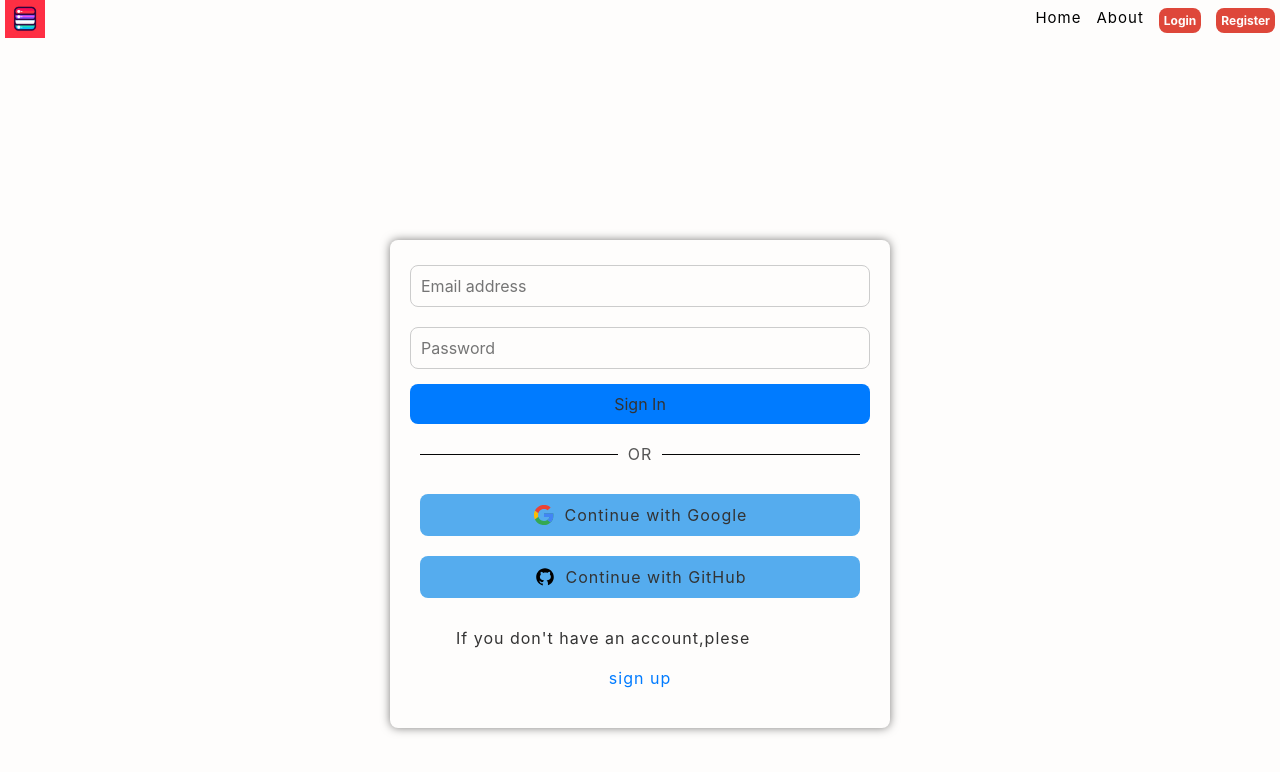
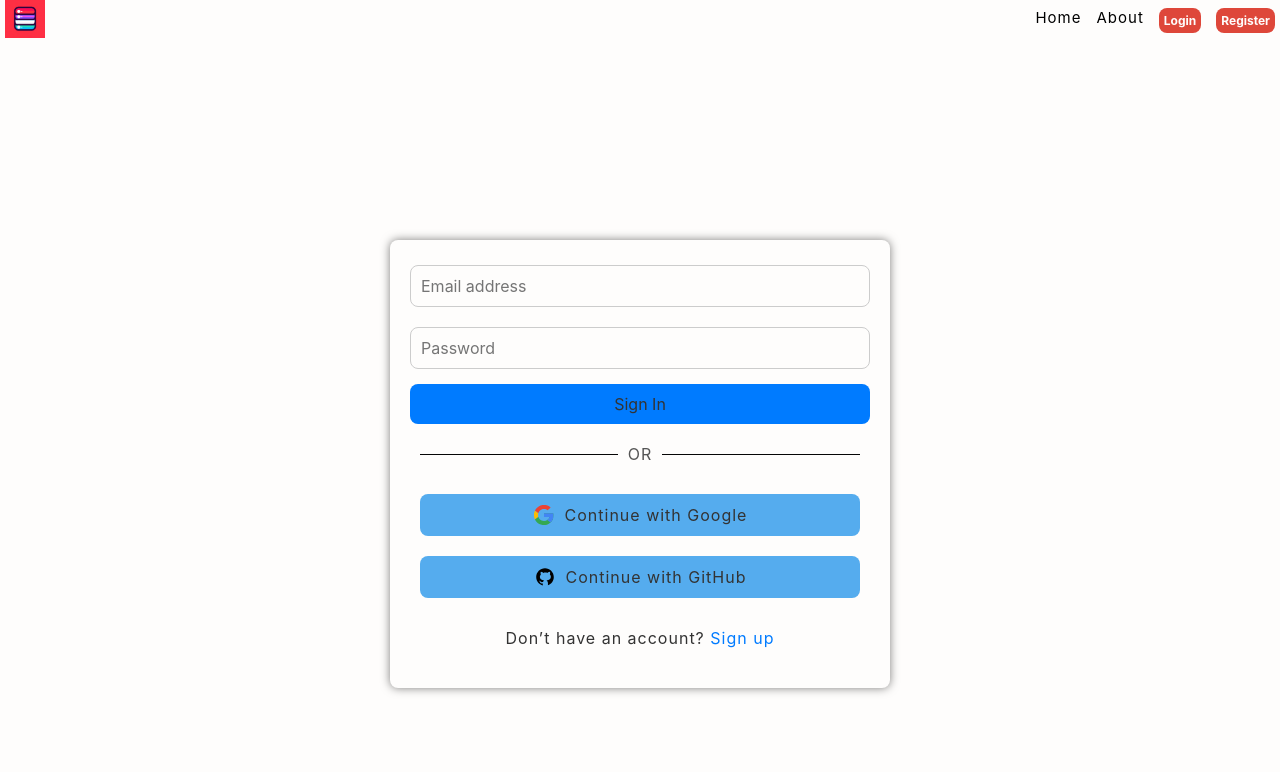
Before and after one commit to zli213/TaskTick, a Next.js app: page /auth/signin in a window 1280 px wide. Shown: the top 772 px of the page. Built offline with nearby package versions, Linux system fonts and the light colour scheme; no server answers.

Commit message:
Fix the issue where Don't have an account? Sign up is displayed on separate lines at the bottom of the login page.

```diff
--- a/app/auth/signin/page.js
+++ b/app/auth/signin/page.js
@@ -110,9 +110,9 @@ const SignInPage = () => {
             </a>
           </div>
           <p className={styles.signUp}>
-            If you don't have an account,plese
-            <Link href="/register" className={styles.signUpLink}>
-              sign up
+            Don’t have an account?{" "}
+            <Link href="/auth/register" className={styles.signUpLink}>
+              Sign up
             </Link>
           </p>
         </form>
--- a/styles/scss/signin.module.scss
+++ b/styles/scss/signin.module.scss
@@ -89,11 +89,9 @@
     .signUp {
       margin: $marginSm 0;
       width: 80%;
+      text-align: center;
       .signUpLink {
-        display: block;
-        text-align: center;
         color: #007bff;
-        margin-top: 20px;
 
         &:hover {
           color: #0056b3;
```
